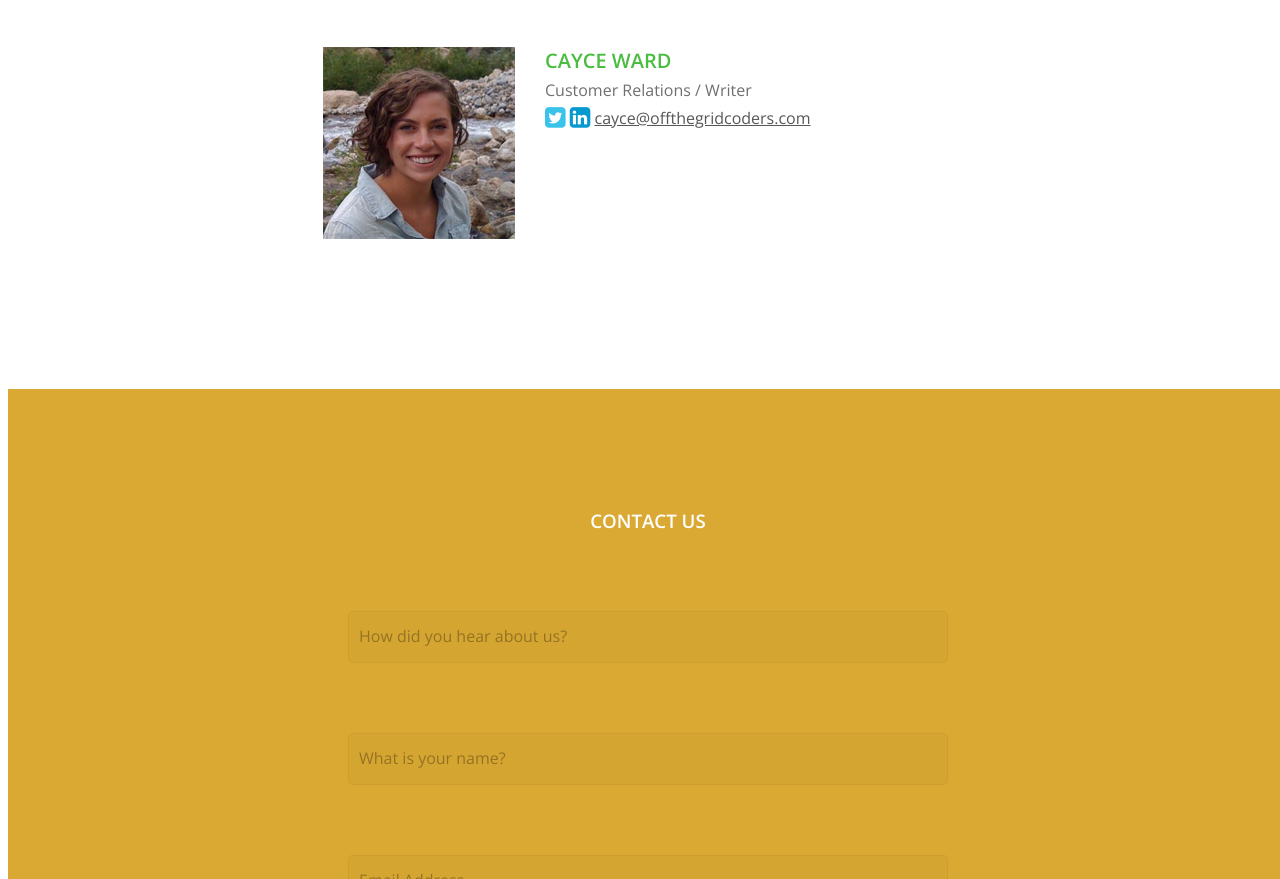
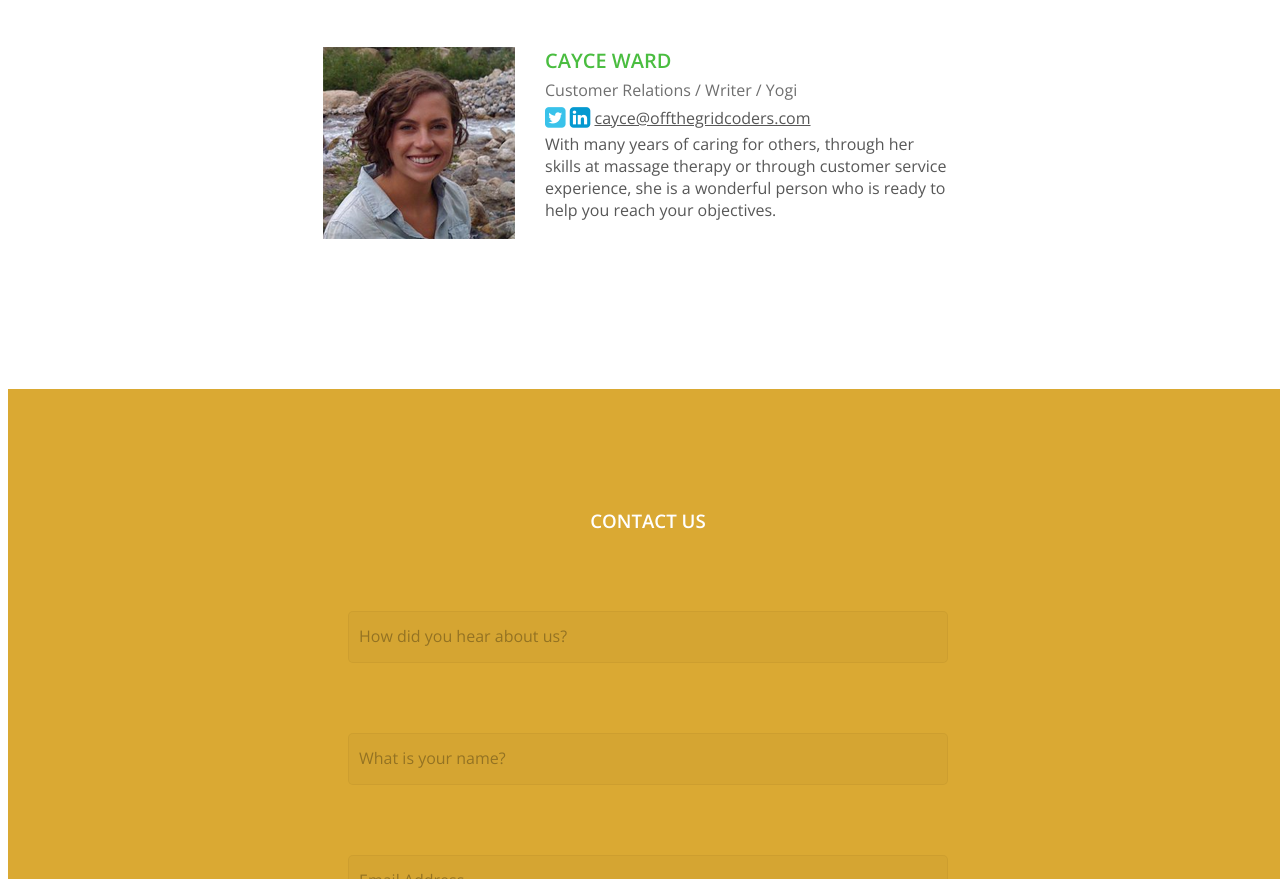
Before and after one commit to offthegridcoders/otg-marketingsite, a website: page src/templates/index.html in a window 1280 px wide. Shown: the part 2451-3330 px from the top of the page. Drawn offline with nearby package versions, Linux system fonts and the light colour scheme; files that its build step writes are made by us from their sources; files whose address does not match are found by name.

Commit message:
updated branch

```diff
--- a/src/partials/_team.html
+++ b/src/partials/_team.html
@@ -55,14 +55,14 @@
     <li class="single-member clearfix">
       <img class="profile-pic wow animated pulse" src="assets/team/cayce.png">
       <h1 class="wow animated lightSpeedIn">Cayce Ward</h1>
-      <h2>Customer Relations / Writer</h2>
+      <h2>Customer Relations / Writer / Yogi</h2>
       <ul class="social-list">
         <li><i class="fa fa-twitter-square"></i></li>
         <li><i class="fa fa-linkedin-square"></i></li>
         <li><a href="mailto:cayce@offthegridcoders.com">
           cayce@offthegridcoders.com</a></li>
       </ul>
-      <p></p>
+      <p>With many years of caring for others, through her skills at massage therapy or through customer service experience, she is a wonderful person who is ready to help you reach your objectives.</p>
     </li>
   </ul>
 </article>
```
Also changed, not shown: dist/index.html.
